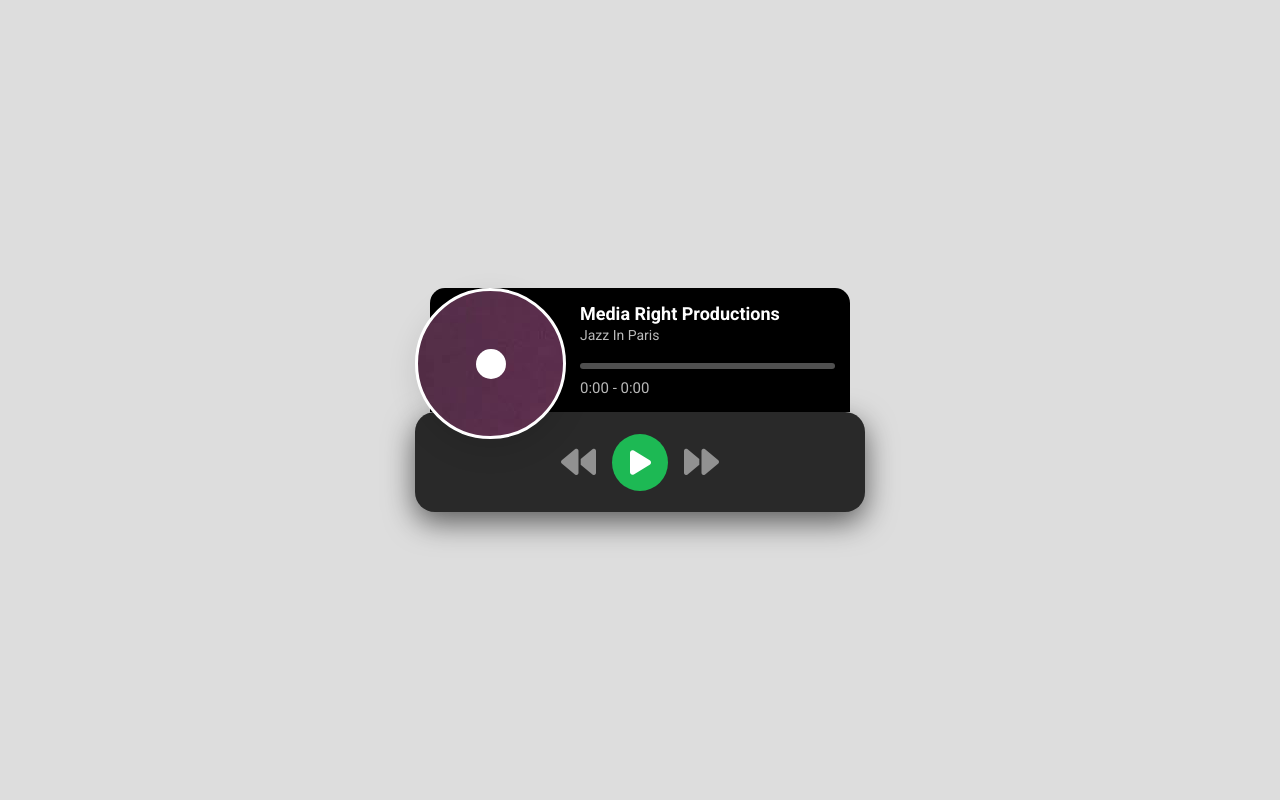
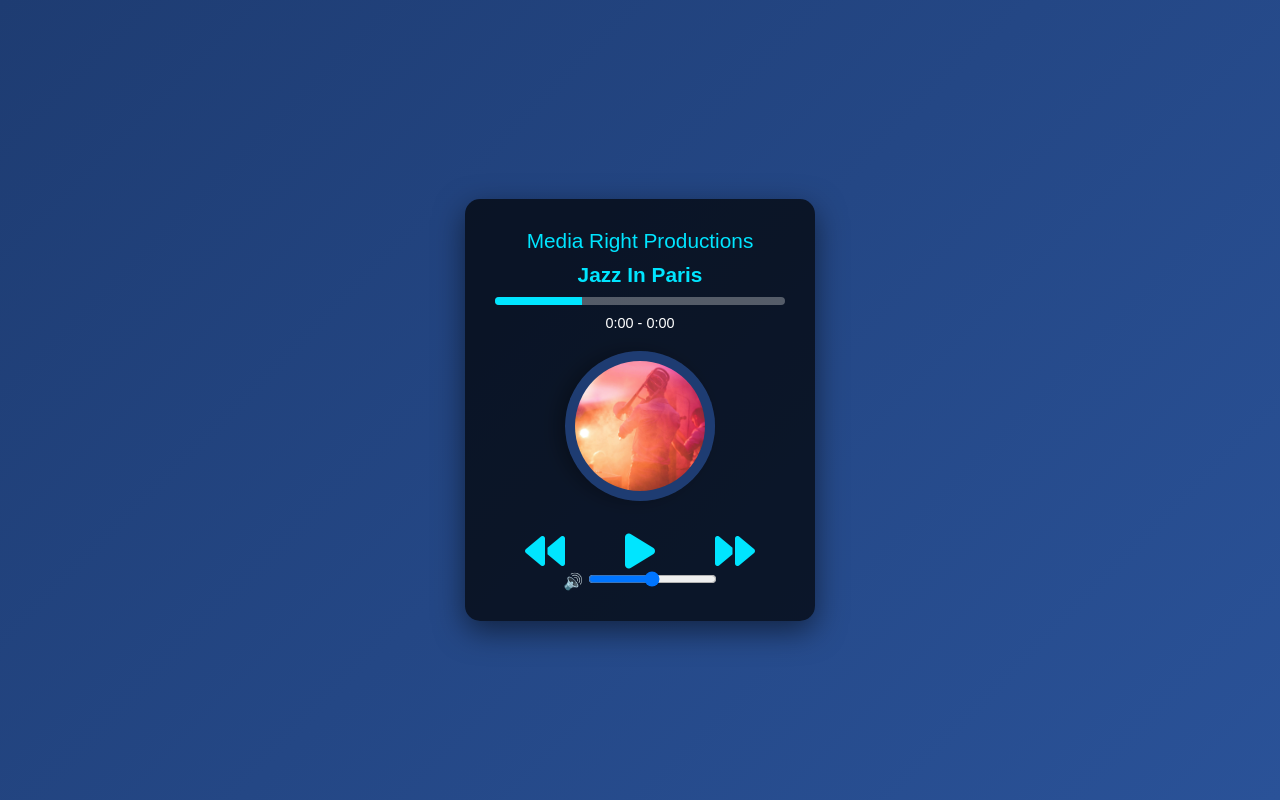
Before and after one commit to Shubham857722/Mini-Music-Player, a plain HTML site: page index.html in a window 1280 px wide. Drawn offline with Linux system fonts and the light colour scheme.

Commit message:
initial commit

```diff
--- a/index.html
+++ b/index.html
@@ -7,7 +7,7 @@
     <link rel="stylesheet" href="https://cdnjs.cloudflare.com/ajax/libs/font-awesome/6.5.2/css/all.min.css">
     <link rel="stylesheet" href="style.css">
     <link rel="stylesheet" href="script.js">
-    <title>Day #75 - Mini Music Player | AsmrProg</title>
+    <title> Mini Music Player | Shubham yadav</title>
 </head>
 
 <body>
@@ -30,6 +30,12 @@
             <i id="play" class="play-btn fa-solid fa-play"></i>
             <i id="next" class="next-btn fa-solid fa-forward"></i>
         </div>
+                       <!-- Volume Control Section Added Below -->
+
+        <div class="volume-control">
+            <span class="volume-icon">🔊</span>
+            <input type="range" class="volume-slider" min="0" max="100" value="50">
+        </div>
     </div>
 
 
--- a/script.js
+++ b/script.js
@@ -3,15 +3,22 @@
         name: "Jazz In Paris",
         artist: "Media Right Productions",
         src: "Music Player_assets_1.mp3",
-        cover: "assets/1.jpg"
+        cover: "1.jpg"
     },
 
     {
-        name: "choliya me",
-        artist: "shubham yadav aurf divana",
-        src: "choliyame.mp3",
-        cover: "assets/1.jpg"
+        name: "Aa Aa Aashiqui Mein",
+        artist: "	Himesh Reshammiya",
+        src: "Aa Aa Aashiqui Mein Teri(PagalWorld.com.so).mp3",
+        cover: "aashiq.jpg"
+    },
+    {
+        name: "Deva Shree Ganesha ",
+        artist: "	Ajay Gogavale,Shubham yadav	",
+        src: "	Deva Shree Ganesha_64(PagalWorld.com.sb).mp3",
+        cover: "Deva.jpg"
     }
+
 
 ];
 
@@ -24,6 +31,9 @@
 const prevBtn = document.getElementById('prev');
 const nextBtn = document.getElementById('next');
 const prog = document.querySelector('.progress-bar');
+const volumeSlider = document.querySelector('.volume-slider');
+const volumeIcon = document.querySelector('.volume-icon');
+
 
 let song = new Audio();
 let currentSong = 0;
@@ -37,6 +47,32 @@
     nextBtn.addEventListener('click', nextSong);
     playBtn.addEventListener('click', togglePlayPause);
     prog.addEventListener('click', seek);
+    volumeSlider.addEventListener('input', (e) => {
+        const volume = e.target.value / 100;
+        song.volume = volume;
+
+        // Change the volume icon based on the volume level
+        if (volume === 0) {
+            volumeIcon.textContent = '🔇'; // Mute icon
+        } else if (volume <= 0.5) {
+            volumeIcon.textContent = '🔉'; // Low volume icon
+        } else {
+            volumeIcon.textContent = '🔊'; // High volume icon
+        }
+    });
+
+    // Mute/unmute when clicking on the volume icon
+    volumeIcon.addEventListener('click', () => {
+        if (song.volume > 0) {
+            song.volume = 0;
+            volumeSlider.value = 0;
+            volumeIcon.textContent = '🔇'; // Mute icon
+        } else {
+            song.volume = 0.5; // Restore to a default value (50%)
+            volumeSlider.value = 50;
+            volumeIcon.textContent = '🔉'; // Low volume icon
+        }
+    });
 });
 
 function loadSong(index) {
--- a/style.css
+++ b/style.css
@@ -1,137 +1,171 @@
-
-@import url('https://fonts.googleapis.com/css2?family=Roboto:ital,wght@0,100;0,300;0,400;0,500;0,700;0,900;1,100;1,300;1,400;1,500;1,700;1,900&display=swap');
-
-body{
-    background-color: #ddd;
+/* General reset */
+* {
     margin: 0;
-    font-family: 'Roboto', sans-serif;
-    display: flex;
-    align-items: center;
-    justify-content: center;
-    height: 100vh;
+    padding: 0;
+    box-sizing: border-box;
+    font-family: 'Arial', sans-serif;
 }
 
-.container{
-    position: relative;
-    padding: 10px;
+body {
+    background: linear-gradient(135deg, #1e3c72, #2a5298);
+    min-height: 100vh;
+    display: flex;
+    justify-content: center;
+    align-items: center;
+    color: #fff;
+    flex-direction: column;
 }
 
-.container .song-info{
-    background-color: #000;
-    margin: 0 15px;
-    padding: 15px 15px 5px 150px;
-    border-radius: 15px 15px 0 0;
+/* Header styling */
+header {
+    width: 100%;
+    background: rgba(0, 0, 0, 0.6);
+    padding: 20px 0;
+    text-align: center;
+    font-size: 1.5rem;
+    color: #00e5ff;
+    box-shadow: 0 4px 6px rgba(0, 0, 0, 0.2);
+    position: fixed;
+    top: 0;
+    z-index: 100;
 }
 
-.container .song-info .song-name{
-    color: #b9b9b9;
-    font-size: 14px;
-    margin: 3px 0 20px;
+/* Footer styling */
+footer {
+    width: 100%;
+    background: rgba(0, 0, 0, 0.6);
+    padding: 15px 0;
+    text-align: center;
+    font-size: 0.9rem;
+    color: #00e5ff;
+    position: fixed;
+    bottom: 0;
+    z-index: 100;
+    box-shadow: 0 -4px 6px rgba(0, 0, 0, 0.2);
 }
 
-.container .song-info .artist-name{
-    color: #fff;
-    font-weight: bold;
-    font-size: 18px;
+/* Music player container */
+.container {
+    background: rgba(0, 0, 0, 0.7);
+    padding: 30px;
+    width: 350px;
+    border-radius: 15px;
+    box-shadow: 0 10px 30px rgba(0, 0, 0, 0.5);
+    text-align: center;
+    margin-top: 100px; /* Ensure it appears below the header */
+    margin-bottom: 80px; /* Ensure footer is visible */
+    animation: fadeIn 1s ease-in-out;
 }
 
-.container .song-info .progress-bar{
-    background-color: #505050;
-    border-radius: 20px;
-    cursor: pointer;
+@keyframes fadeIn {
+    0% {
+        opacity: 0;
+        transform: scale(0.8);
+    }
+    100% {
+        opacity: 1;
+        transform: scale(1);
+    }
 }
 
-.container .song-info .progress-bar .fill-bar{
-    width: 0;
-    height: 6px;
-    border-radius: 20px;
-    background: #1db954;
+/* Song information */
+.song-info {
+    margin-bottom: 20px;
 }
 
-.container .song-info .time{
-    font-size: 15px;
-    color: #b9b9b9;
+.artist-name, .song-name {
+    font-size: 1.3rem;
+    margin-bottom: 10px;
+    color: #00e5ff;
+}
+
+.song-name {
+    font-weight: bold;
+}
+
+/* Progress bar */
+.progress-bar {
+    width: 100%;
+    height: 8px;
+    background: rgba(255, 255, 255, 0.3);
+    border-radius: 5px;
+    overflow: hidden;
     margin: 10px 0;
 }
 
-.container .disk{
-    max-width: 120px;
+.fill-bar {
+    height: 100%;
+    width: 30%; /* For demo, change dynamically in JS */
+    background: #00e5ff;
+    transition: width 0.3s;
 }
 
-.container .disk .active{
-    animation: rotate 3s linear 0s infinite forwards;
-}
-
-.container .disk .cover{
-    width: 145px;
-    height: 145px;
-    position: absolute;
-    top: 10px;
-    left: 10px;
-    background: url("1.jpg")!important;
-    background-repeat: no-repeat;
-    background-position: bottom center;
-    background-size: cover;
-    border: 3px solid #fff;
-    border-radius: 50%;
-    box-shadow: 0 10px 30px rgba(0, 0, 0, 0.1);
-    transition: all 0.2s ease-in-out;
-}
-
-.container .disk .circle{
-    position: absolute;
-    width: 30px;
-    height: 30px;
-    left: 15%;
-    top: 29%;
-    background-color: #fff;
-    z-index: 1;
-    border-radius: 50%;
-}
-
-.container .controls{
-    display: flex;
-    align-items: center;
-    justify-content: center;
-    gap: 8px;
-    background-color: #292929;
-    width: 450px;
-    height: 100px;
-    border-radius: 20px;
-    text-align: center;
-    box-shadow: 0 10px 30px rgba(0, 0, 0, 0.6);
-}
-
-.container .controls #play{
-    background-color: #1db954;
-    color: #fff;
-    padding: 15px 17px 14px 18px;
-    font-size: 28px;
-    border-radius: 50%;
-    transition: all 0.3s ease;
-}
-
-.container .controls #play:hover{
-    background: #189945;
-}
-
-.container .controls i{
-    padding: 30px 8px;
-    font-size: 35px;
-    cursor: pointer;
-    color: #919191;
-    transition: all 0.3s ease;
-}
-
-.container .controls i:hover{
+.time {
+    font-size: 0.9rem;
     color: #fff;
 }
 
-@keyframes rotate {
-    0% {
-        transform: rotateZ(0deg);
+/* Disk animation */
+.disk {
+    display: flex;
+    justify-content: center;
+    align-items: center;
+    margin-bottom: 30px;
+}
+
+.circle {
+    width: 150px;
+    height: 150px;
+    background: radial-gradient(circle, rgba(255,255,255,1) 0%, rgba(30,60,114,1) 60%);
+    border-radius: 50%;
+    box-shadow: 0 8px 20px rgba(0, 0, 0, 0.3);
+    animation: spin 4s linear infinite;
+}
+
+#cover {
+    width: 130px;
+    height: 130px;
+    background: #eee;
+    border-radius: 50%;
+    background-image: url('cover.jpg'); /* Your cover image */
+    background-size: cover;
+    background-position: center;
+    position: absolute;
+    z-index: 1;
+}
+
+@keyframes spin {
+    0% { transform: rotate(0deg); }
+    100% { transform: rotate(360deg); }
+}
+
+/* Controls styling */
+.controls {
+    display: flex;
+    justify-content: space-around;
+    align-items: center;
+}
+
+.controls i {
+    color: #00e5ff;
+    font-size: 2.5rem;
+    cursor: pointer;
+    transition: transform 0.2s ease, color 0.2s ease;
+}
+
+.controls i:hover {
+    transform: scale(1.2);
+    color: #fff;
+}
+
+/* Mobile responsiveness */
+@media (max-width: 400px) {
+    .container {
+        width: 100%;
+        margin: 80px 10px;
     }
-    100% {
-        transform: rotateZ(360deg);
+
+    .controls i {
+        font-size: 2rem;
     }
 }
```
Also changed, not shown: Deva.jpg (added), aashiq.jpg (added), 2 other files.
